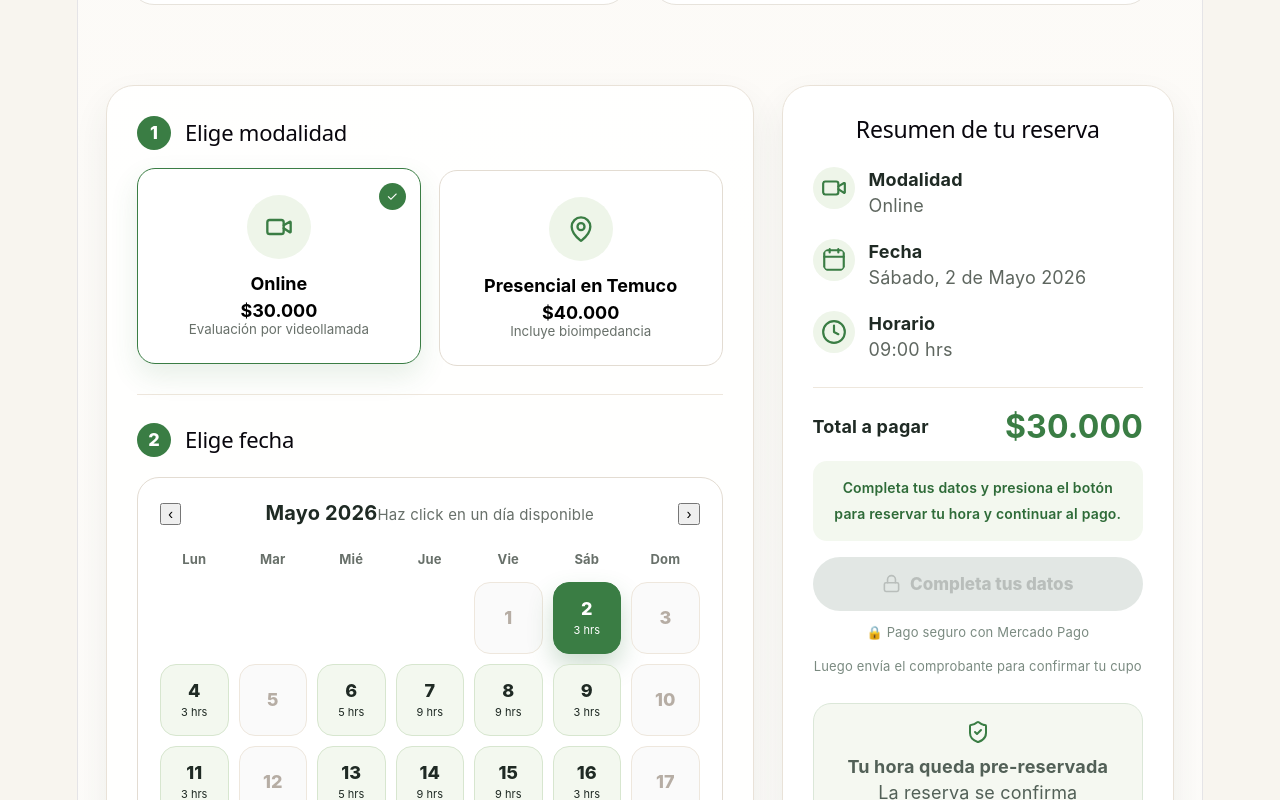
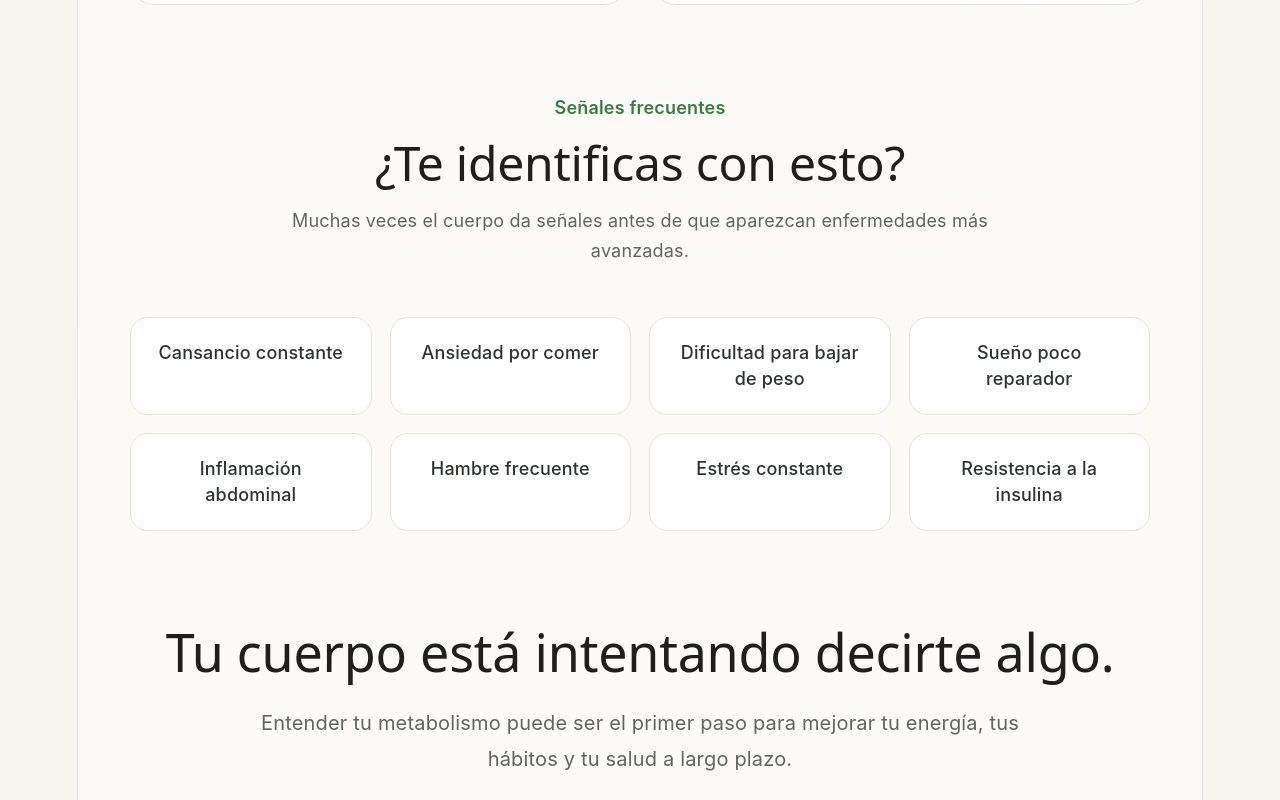
Before and after one commit to darling-rr/agenda-enfermera-metabolica, a React (Vite) app: page / in a window 1280 px wide. Shown: the part 1780-2580 px from the top of the page. Built offline with nearby package versions, Linux system fonts and the light colour scheme; no server answers; the database is empty.

Commit message:
Optimización landing metabólica

```diff
--- a/src/App.css
+++ b/src/App.css
@@ -1308,3 +1308,96 @@ footer a {
     font-size: 36px;
   }
 }
+
+.transitionSection {
+  max-width: 1000px;
+  margin: 90px auto 70px;
+  padding: 0 24px;
+  text-align: center;
+}
+
+.transitionContent h2 {
+  font-size: 52px;
+  line-height: 1.2;
+  margin-bottom: 22px;
+  color: #1e1f1e;
+}
+
+.transitionContent p {
+  font-size: 20px;
+  line-height: 1.8;
+  color: #5e665f;
+  max-width: 760px;
+  margin: 0 auto;
+}
+
+@media (max-width: 900px) {
+  .transitionContent h2 {
+    font-size: 38px;
+  }
+
+  .transitionContent p {
+    font-size: 18px;
+  }
+}
+
+.symptomsSection {
+  max-width: 1180px;
+  margin: 90px auto;
+  padding: 0 24px;
+}
+
+.symptomsHeader {
+  text-align: center;
+  margin-bottom: 50px;
+}
+
+.symptomsHeader span {
+  color: #3a7d44;
+  font-weight: 600;
+}
+
+.symptomsHeader h2 {
+  font-size: 48px;
+  margin: 14px 0;
+  color: #1e1f1e;
+}
+
+.symptomsHeader p {
+  max-width: 720px;
+  margin: 0 auto;
+  font-size: 18px;
+  line-height: 1.7;
+  color: #5e665f;
+}
+
+.symptomsGrid {
+  display: grid;
+  grid-template-columns: repeat(4, 1fr);
+  gap: 18px;
+}
+
+.symptomItem {
+  background: white;
+  border: 1px solid #e7e3dc;
+  border-radius: 18px;
+  padding: 22px;
+  text-align: center;
+  font-weight: 500;
+  color: #2e332f;
+  transition: 0.2s ease;
+}
+
+.symptomItem:hover {
+  transform: translateY(-3px);
+}
+
+@media (max-width: 900px) {
+  .symptomsGrid {
+    grid-template-columns: repeat(2, 1fr);
+  }
+
+  .symptomsHeader h2 {
+    font-size: 38px;
+  }
+}
--- a/src/App.jsx
+++ b/src/App.jsx
@@ -317,8 +317,8 @@ const availableTimes = times.filter((time) => {
     </p>
 
     <div className="aboutPoints">
-      <div>✓ Enfermera universitaria</div>
-      <div>✓ Magíster UFRO</div>
+      <div>✓ Enfermera con Magíster en Gestión del Cuidado</div>
+      <div>✓ Docente clínica universitaria</div>
       <div>✓ Atención online personalizada</div>
       <div>✓ Enfoque en hábitos y salud metabólica</div>
     </div>
@@ -367,7 +367,39 @@ const availableTimes = times.filter((time) => {
 
   </div>
 </section>
+<section className="symptomsSection">
+  <div className="symptomsHeader">
+    <span>Señales frecuentes</span>
 
+    <h2>¿Te identificas con esto?</h2>
+
+    <p>
+      Muchas veces el cuerpo da señales antes de que aparezcan enfermedades más avanzadas.
+    </p>
+  </div>
+
+  <div className="symptomsGrid">
+    <div className="symptomItem">Cansancio constante</div>
+    <div className="symptomItem">Ansiedad por comer</div>
+    <div className="symptomItem">Dificultad para bajar de peso</div>
+    <div className="symptomItem">Sueño poco reparador</div>
+    <div className="symptomItem">Inflamación abdominal</div>
+    <div className="symptomItem">Hambre frecuente</div>
+    <div className="symptomItem">Estrés constante</div>
+    <div className="symptomItem">Resistencia a la insulina</div>
+  </div>
+</section>
+
+<section className="transitionSection">
+  <div className="transitionContent">
+    <h2>Tu cuerpo está intentando decirte algo.</h2>
+
+    <p>
+      Entender tu metabolismo puede ser el primer paso para mejorar tu energía,
+      tus hábitos y tu salud a largo plazo.
+    </p>
+  </div>
+</section>
       <section className="bookingGrid">
         <div className="bookingCard">
           <div className="stepHeader">
```
